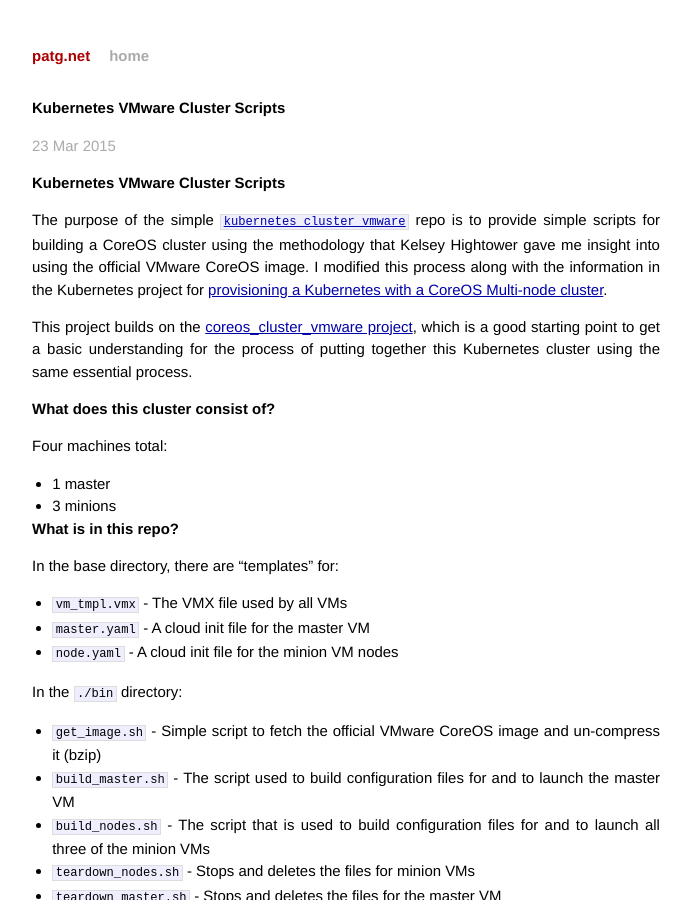
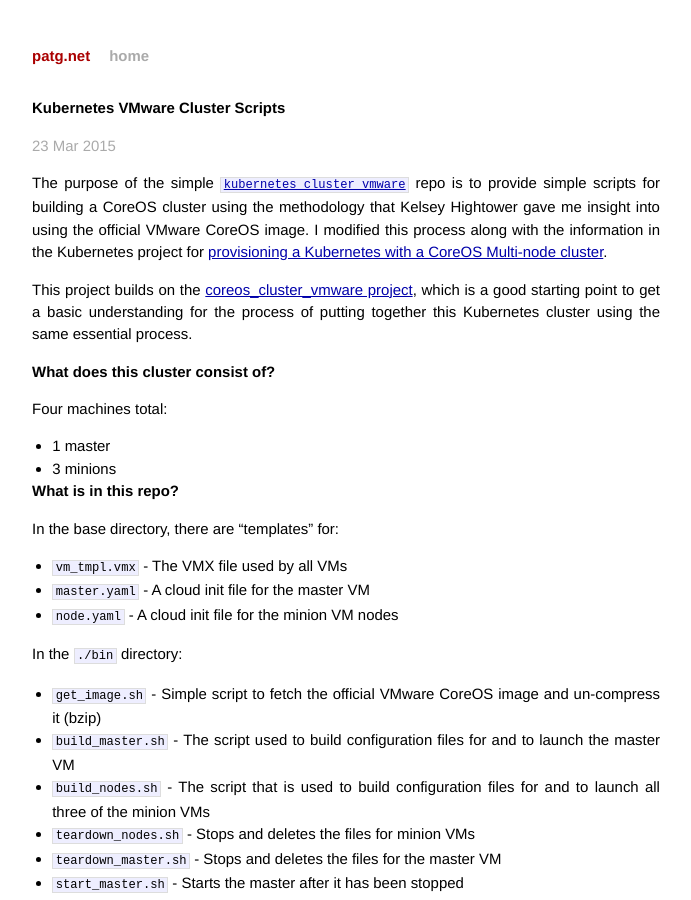
Before and after one commit to CaptTofu/patg.net, a Jekyll site: the page built from _posts/2015-03-23-kubernetes-vmware-cluster.markdown, in a window 1280 px wide and 900 px high. Shown: the whole window, without its empty margins (294-985 px from the left). Built offline with Jekyll 4.4.1, drawn with Linux system fonts in a browser that asks for light colours; Markdown is read by kramdown in place of the engine named in the settings; comment, search, counter and statistics services are not loaded.

Commit message:
Removed extra title

````diff
--- a/_posts/2015-03-23-kubernetes-vmware-cluster.markdown
+++ b/_posts/2015-03-23-kubernetes-vmware-cluster.markdown
@@ -4,8 +4,6 @@
 date: 2015-03-23 12:00:00
 categories: kubernetes,coreos,docker,vmware
 ---
-
-# Kubernetes VMware Cluster Scripts
 
 The purpose of the simple [```kubernetes_cluster_vmware```](https://github.com/CaptTofu/kubernetes_cluster_vmware) repo is to provide simple scripts for building a CoreOS cluster using the methodology that Kelsey Hightower gave me insight into using the official VMware CoreOS image. I modified this process along with the information in the Kubernetes project for [provisioning a Kubernetes with a CoreOS Multi-node cluster](https://github.com/GoogleCloudPlatform/kubernetes/blob/master/docs/getting-started-guides/coreos/coreos_multinode_cluster.md).
 
````
